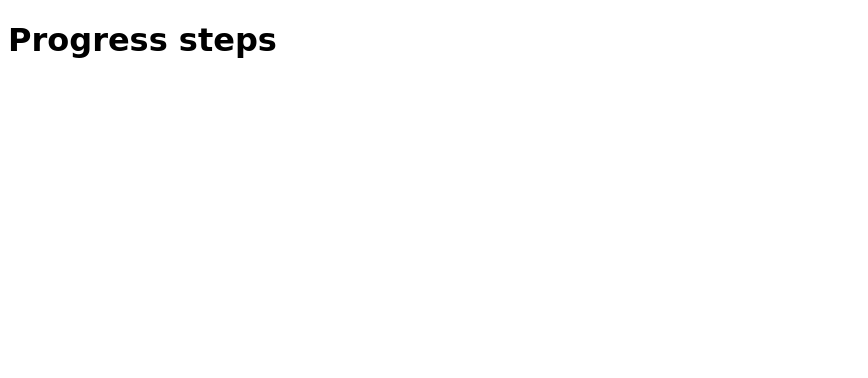
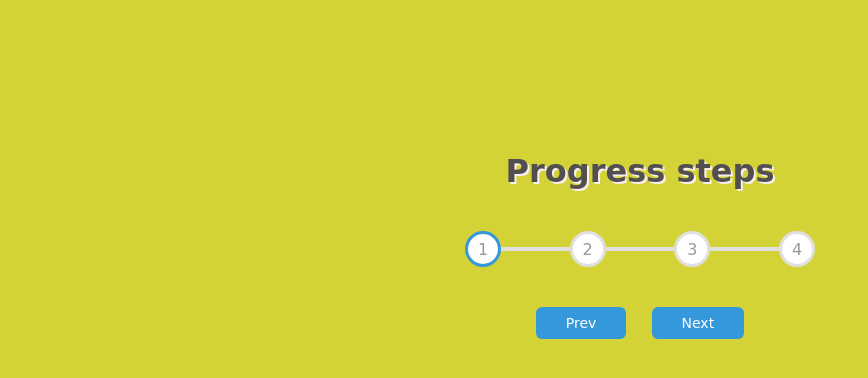
Before and after one commit to Rimante11/Picture-slides-effect, a plain HTML site: page Day_1_progress_steps/index.html in a window 1280 px wide. Shown: the whole page, without its empty margins (0-868 px from the left). Drawn offline with Linux system fonts and the light colour scheme; a web font is replaced by a local one.

Commit message:
progress steps done

```diff
--- a/Day_1_progress_steps/index.html
+++ b/Day_1_progress_steps/index.html
@@ -9,7 +9,22 @@
   <title>Document</title>
 </head>
 <body>
-  <h1>Progress steps</h1>
+
+  <div class="container">
+    <h1>Progress steps</h1>
+    <div class="progress-container">
+      <div class="progress" id="progress"></div>
+      <div class="circle active">1</div>
+      <div class="circle">2</div>
+      <div class="circle">3</div>
+      <div class="circle">4</div>
+    </div>
+
+    <button class="btn" id="previous">Prev</button>
+    <button class="btn" id="next">Next</button>
+  </div>
+
+
 </body>
 <script src="main.js"></script>
 </html>
--- a/Day_1_progress_steps/main.js
+++ b/Day_1_progress_steps/main.js
@@ -1 +1,55 @@
 console.log("progress steps");
+
+const progress = document.getElementById('progress');
+const prev = document.getElementById('previous');
+const next = document.getElementById('next');
+const circles = document.querySelectorAll('.circle'); /*alla med class dvs .cicrle */
+
+let currentActive = 1; /*representerar den som är active nu */
+
+next.addEventListener('click', () => {
+  currentActive++;
+  /*eller currentActive++ */
+
+  /*max är 4 så vi vill inte att den ska pasera 4, och stänna vid max dvs 4 */
+  /*lenght meaning the amount of circles och det är 4 i vår fall */
+  if(currentActive > circles.length){
+    currentActive = circles.length
+  }
+  console.log(currentActive);
+  update();
+})
+
+/*kör samma med prev btn men andrar till -- och currentActive */
+prev.addEventListener('click', () => {
+  currentActive--;
+  if(currentActive < 1){
+    currentActive = 1;
+  }
+  console.log(currentActive);
+  update();
+})
+
+function update() {
+  circles.forEach((circle, index) => {
+    if(index < currentActive) {
+      circle.classList.add('active');
+    } else {
+      circle.classList.remove('active');
+    }
+  })
+
+  const actives = document.querySelectorAll('.active');
+  console.log("Circle number ", actives.length, " och total circles number ", circles.length);
+  /*need to have unit dvs '%', subtract -1 att få rätt rezultat dvs typ on första click goes to 2 (33%), 3 (66%) osv */
+  progress.style.width = (actives.length -1) / (circles.length -1) * 100 + '%';
+
+  if(currentActive === 1){
+    prev.disabled = true;
+  } else if(currentActive === circles.length) {
+    next.disabled = true;
+  } else {
+    prev.disabled = false;
+    next.disabled = false;
+  }
+}
--- a/Day_1_progress_steps/style.css
+++ b/Day_1_progress_steps/style.css
@@ -1,6 +1,107 @@
 @import url('https://fonts.googleapis.com/css2?family=DynaPuff&display=swap');
 /*--Har lagd länken i html innan link css från font awesome, sen imorterat url från google fonts-*/
 
+/*skapat egen variabel för fill och empty the borders in progress circles*/
+:root {
+  --line-border-fill: #3498db;
+  --line-border-empty: #e0e0e0;
+
+}
+
 body{
   font-family: 'DynaPuff', cursive;
+  background-color: rgb(211, 211, 56);
+  display: flex;
+  align-items: center;
+  justify-content: center;
+  height: 60vh;
+  overflow: hidden;
+  margin: 0;
 }
+
+h1 {
+  color: rgb(81, 79, 79);
+  text-shadow: 2px 2px #faeeee;
+  justify-content: center;
+  align-items: center;
+  padding-bottom: 20px;
+}
+
+.container {
+  text-align: center;
+}
+
+.progress-container {
+  display: flex;
+  justify-content: space-between;
+  position: relative;
+  margin-bottom: 30px;
+  max-width: 100%;
+  width: 350px;
+}
+
+.progress-container::before {
+  content: '';
+  background-color: var(--line-border-empty);
+  position: absolute;
+  top: 50%;
+  left: 0;
+  transform: translateY(-50%);
+  height: 4px;
+  width: 100%;
+  z-index: -1;
+}
+
+.progress {
+  background-color: var(--line-border-fill);
+  position: absolute;
+  top: 50%;
+  left: 0;
+  transform: translateY(-50%);
+  height: 4px;
+  width: 0;
+  z-index: -1;
+  transform: 0.4s ease;
+}
+
+.circle {
+  background-color: #fff;
+  color: #999;
+  border-radius: 50%;
+  height: 30px;
+  width: 30px;
+  display: flex;
+  align-items: center;
+  justify-content: center;
+  border: 3px solid var(--line-border-empty);
+  transition: 0.4s ease;
+}
+
+.circle.active {
+  border-color: var(--line-border-fill);
+}
+
+.btn {
+  background-color: var(--line-border-fill);
+  color: #fff;
+  border: 0;
+  border-radius: 6px;
+  cursor: pointer;
+  font-family: inherit;
+  padding: 8px 30px;
+  margin: 10px;
+  font-size: 14px;
+}
+
+.btn:active {
+  transform: scale(0.98);
+}
+
+.btn:focus {
+  outline: 0;
+}
+
+.btn:disabled {
+  background-color: var(--line-border-empty);
+  cursor: not-allowed;
+}
```
